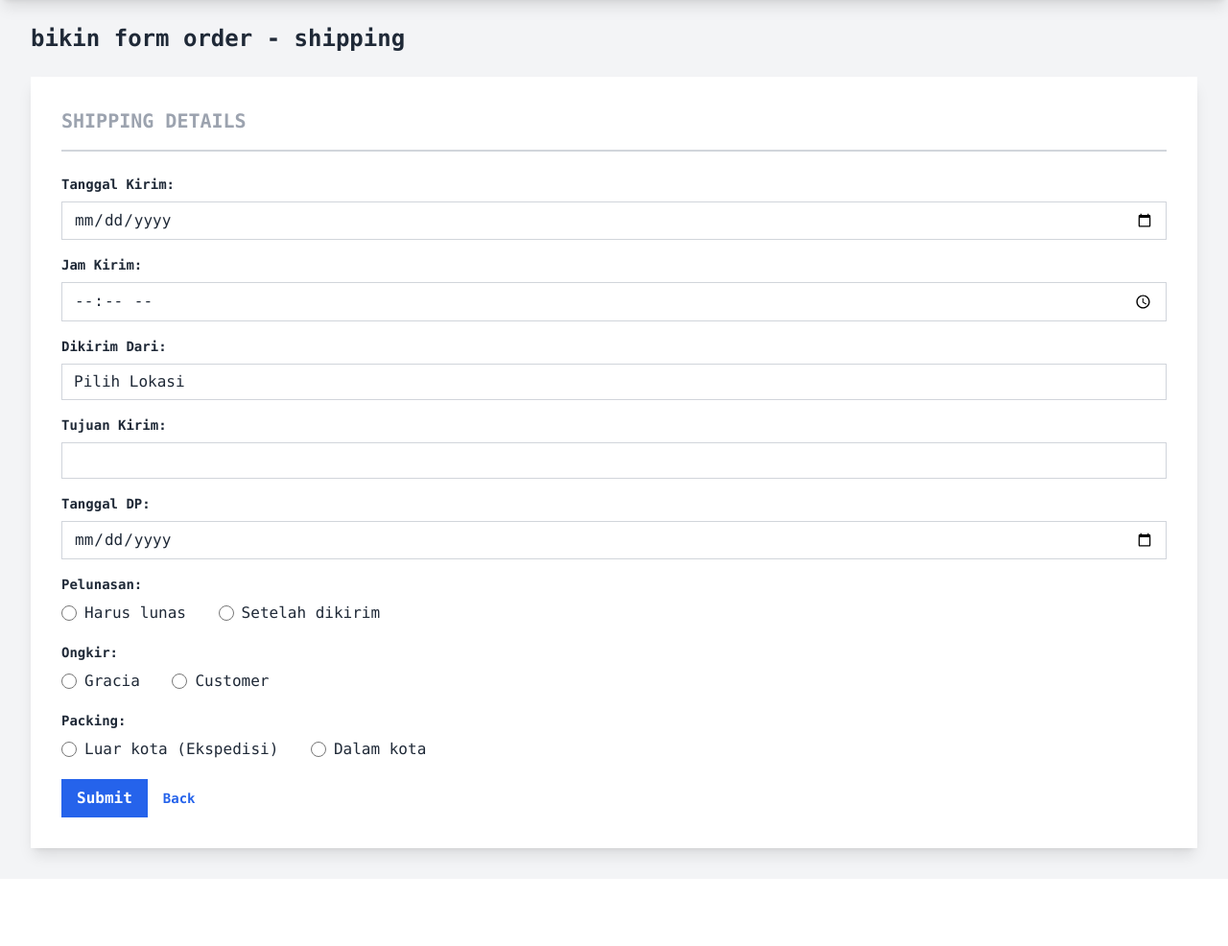
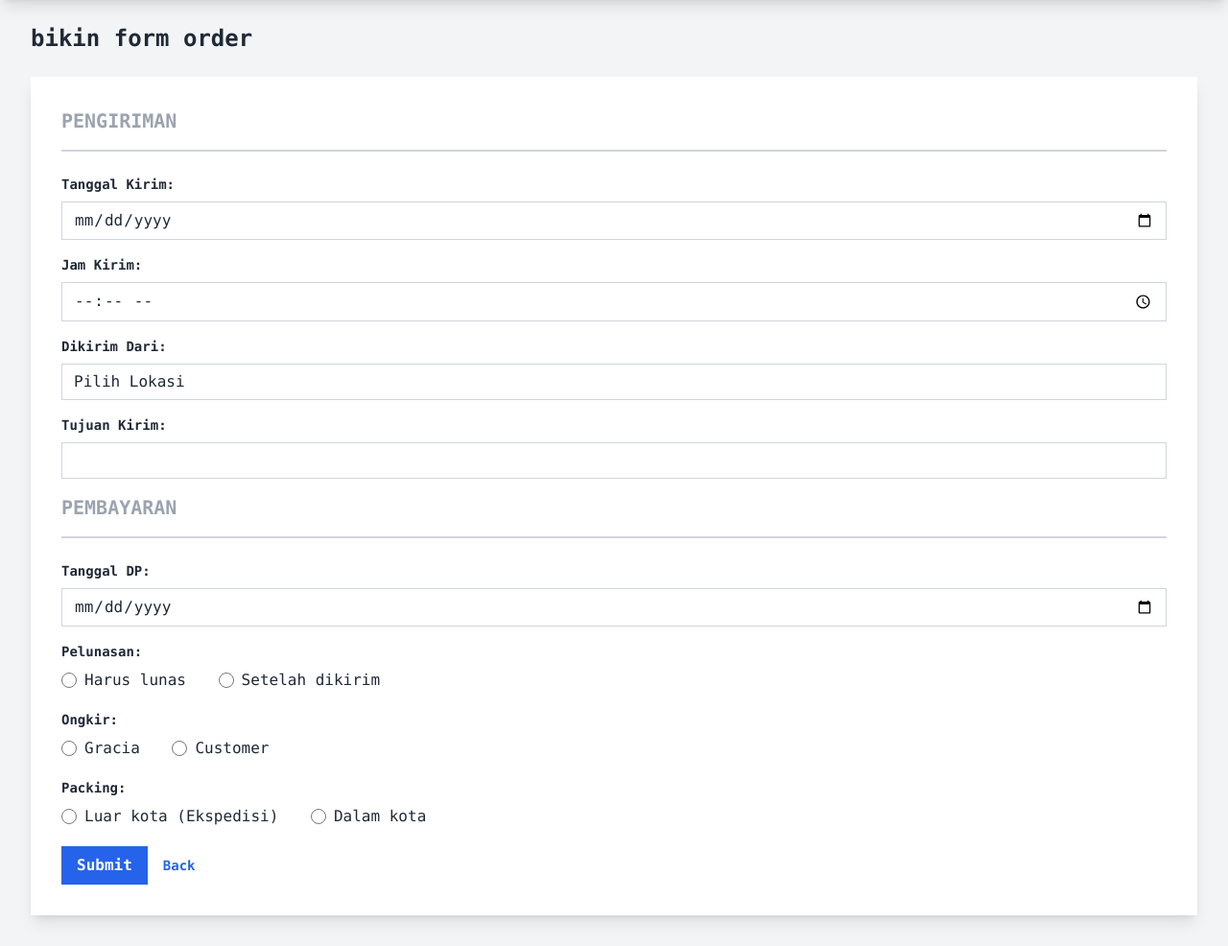
Before and after one commit to myayash/graciabox, a PHP site: page /bikin_shipping.php in a window 1280 px wide. Shown: the part 72-1058 px from the top of the page at 96% size. Before the commit the page ends 977 px from the top, so only its background shows below. Run offline with PHP 8.4, Linux system fonts and the light colour scheme; the visitor is signed in with stand-in values (Sample User, id 1); data that the repository does not hold is empty; some libraries are stand-ins or nearby versions.

Commit message:
minor changes

```diff
--- a/bikin_shipping.php
+++ b/bikin_shipping.php
@@ -30,17 +30,17 @@ $alamat_pengirim = $pdo->query("SELECT * FROM alamat_pengirim")->fetchAll(PDO::F
 <head>
     <meta charset="UTF-8">
     <meta name="viewport" content="width=device-width, initial-scale=1.0">
-    <title>bikin form order - shipping</title>
+    <title>bikin form order - pengiriman</title>
     <script src="https://cdn.tailwindcss.com"></script>
 </head>
 <body class="bg-gray-100 text-gray-900 pt-24 px-8 pb-8 font-mono">
 
     <?php include 'navbar.php'; ?>
-    <h1 class="text-2xl font-bold mb-6 text-gray-800">bikin form order - shipping</h1>
+    <h1 class="text-2xl font-bold mb-6 text-gray-800">bikin form order</h1>
 
     <form action="process_order.php" method="post" class="bg-white p-8 shadow-lg">
         <input type="hidden" name="from_shipping" value="1">
-        <h2 class="text-xl font-bold mb-4 text-gray-400">SHIPPING DETAILS</h2>
+        <h2 class="text-xl font-bold mb-4 text-gray-400">PENGIRIMAN</h2>
         <div class="border-b-2 border-gray-300 mb-6"></div>
 
         <div class="mb-4">
@@ -68,6 +68,8 @@ $alamat_pengirim = $pdo->query("SELECT * FROM alamat_pengirim")->fetchAll(PDO::F
             <input type="text" name="tujuan_kirim" id="tujuan_kirim" value="<?php echo htmlspecialchars($order_form['tujuan_kirim'] ?? ''); ?>" class="appearance-none bg-white border border-gray-300 w-full py-2 px-3 text-gray-800 leading-tight focus:outline-none focus:ring-2 focus:ring-blue-500 focus:border-transparent transition duration-150 ease-in-out" required>
         </div>
 
+        <h2 class="text-xl font-bold mb-4 text-gray-400">PEMBAYARAN</h2>
+        <div class="border-b-2 border-gray-300 mb-6"></div>
         <div class="mb-4">
             <label for="tanggal_dp" class="block text-gray-800 text-sm font-semibold mb-2">Tanggal DP:</label>
             <input type="date" name="tanggal_dp" id="tanggal_dp" value="<?php echo htmlspecialchars($order_form['tanggal_dp'] ?? ''); ?>" class="appearance-none bg-white border border-gray-300 w-full py-2 px-3 text-gray-800 leading-tight focus:outline-none focus:ring-2 focus:ring-blue-500 focus:border-transparent transition duration-150 ease-in-out">
--- a/daftar_fo.php
+++ b/daftar_fo.php
@@ -158,7 +158,7 @@
                 if ($is_admin) {
                     echo "<td class=\"px-6 py-4 whitespace-nowrap text-sm font-medium flex items-center space-x-2\">";
                     echo "<a href=\"edit_fo.php?id=" . htmlspecialchars($order['id']) . "\" class=\"text-indigo-600 hover:text-indigo-900 mr-2\">Edit</a>";
-                    echo "<a href=\"view_fo_pdf.php?id=" . htmlspecialchars($order['id']) . "\" class=\"text-blue-600 hover:text-blue-900 mr-2\" target=\"_blank\">View PDF</a>";
+                    echo "<a href=\"view_fo_pdf.php?id=" . htmlspecialchars($order['id']) . "\" class=\"text-blue-600 hover:text-blue-900 mr-2\">View</a>";
                     if (isset($_GET['show_archived']) && $_GET['show_archived'] == 'true') {
                         echo "<a href=\"daftar_fo.php?unarchive_id=" . htmlspecialchars($order['id']) . "\" onclick=\"return confirm('Are you sure you want to unarchive this order?');\" class=\"text-green-600 hover:text-green-900\">Unarchive</a>";
                     } else {
```
Also changed, not shown: bikin_fo.php (+7 -7 lines).
